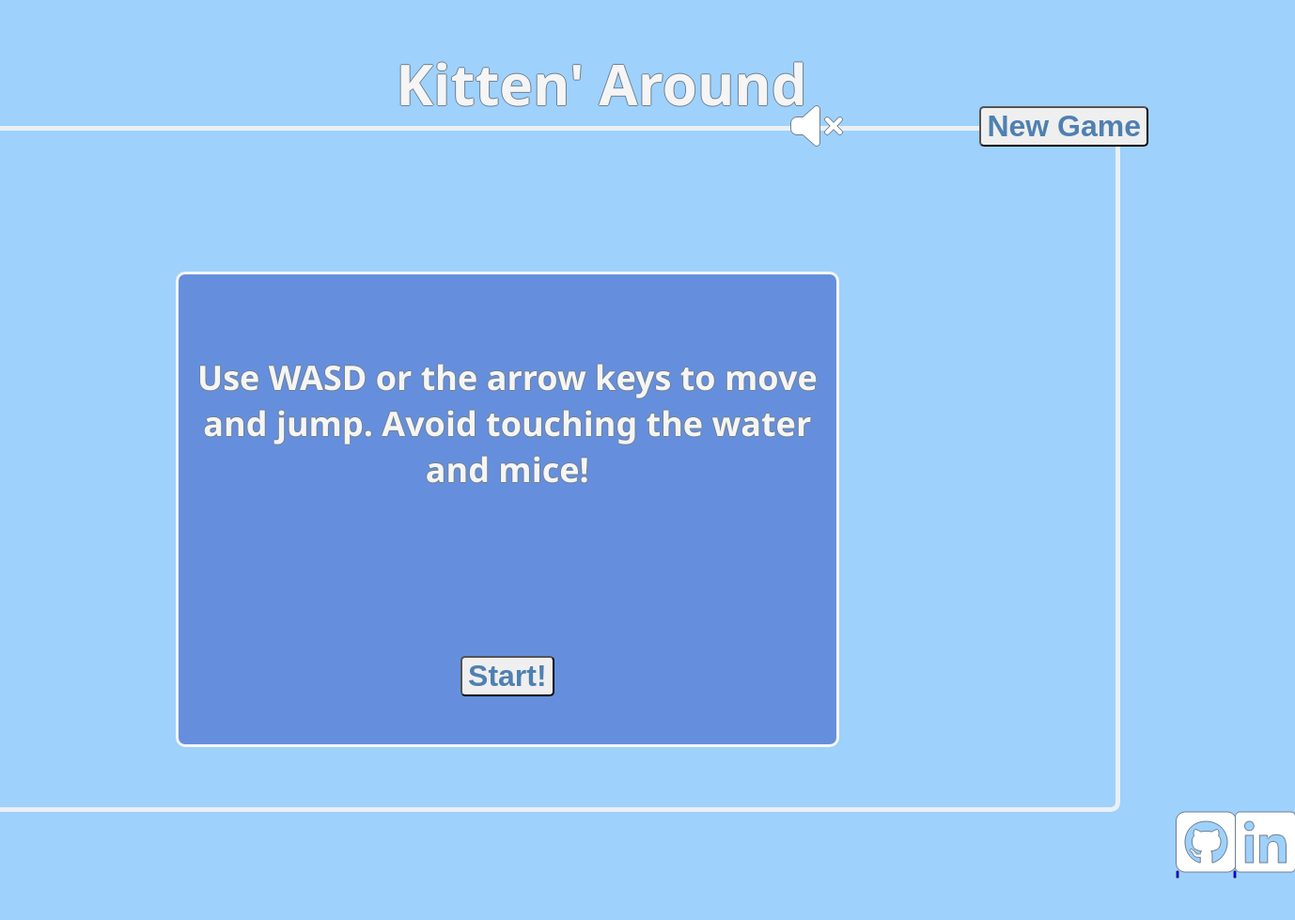
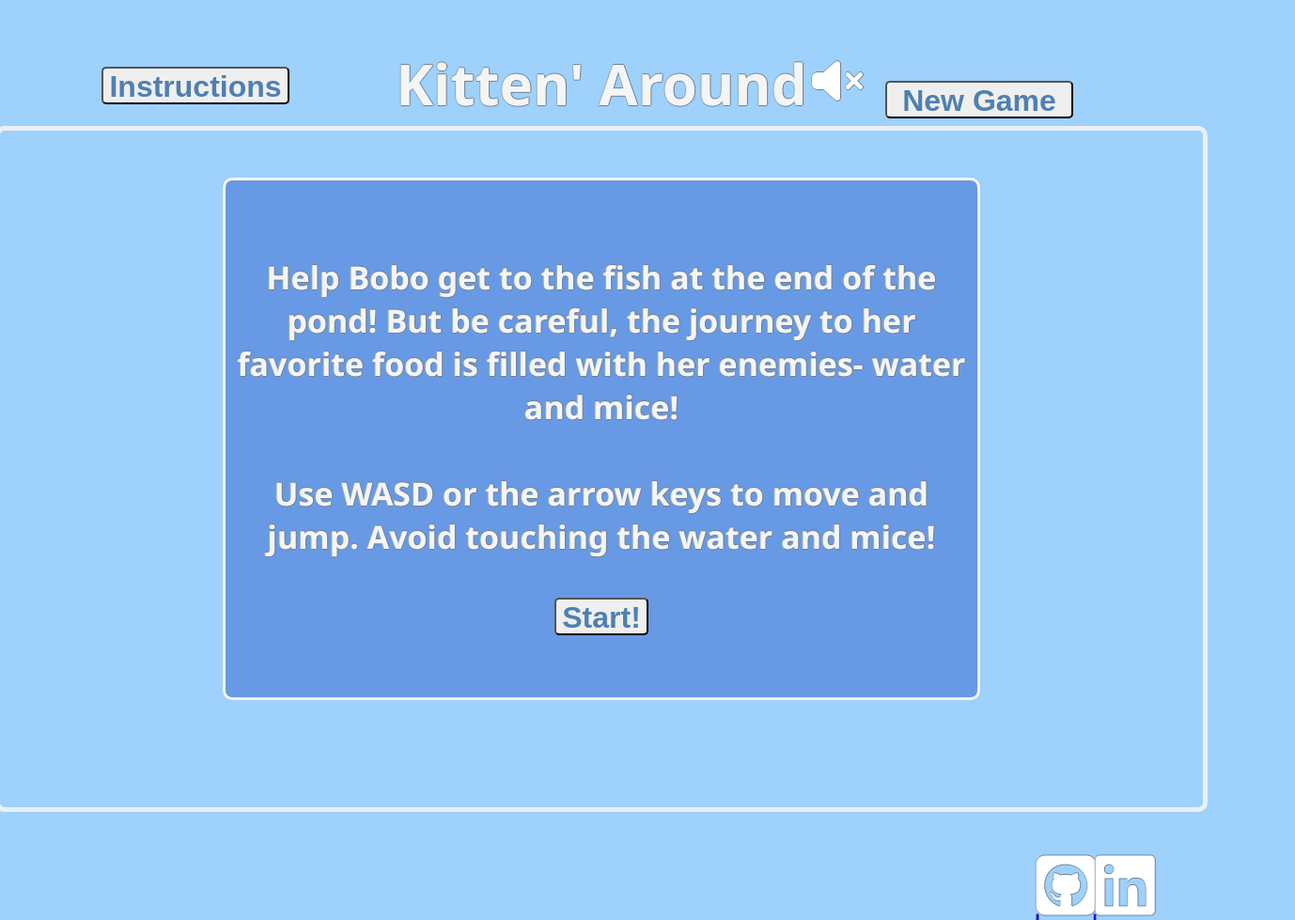
Before and after one commit to amandac3600/Kitten_Around, a website built with webpack: page index.html in a window 1280 px wide. Shown: the whole page at 94% size, 1378 px wide, since content can reach past the window. Before the commit the page ends 954 px from the top, so only its background shows below. Built offline with Linux system fonts and the light colour scheme.

Commit message:
css reformatting

```diff
--- a/index.html
+++ b/index.html
@@ -19,14 +19,7 @@
   <div id="startscreen">
     <button id="button">Start!</button>
   </div>
-  <!-- <div class="instructions">
-    <h2>Instructions</h2>
-    <ul>
-      <li>Use A and D keys or left/right arrow keys to move</li>
-      <li>Use W key or up arrow key to jump</li>
-      <li>Avoid touching the water and mice</li>
-    </ul>
-  </div> -->
+  <button id="instructions" onclick="window.location.reload(true)">Instructions</button>
   <div id="game-over"></div>
   <div id="win-msg"></div>
   <div class="buttons">
--- a/src/index.js
+++ b/src/index.js
@@ -9,6 +9,7 @@ window.onload = function() {
   let startscreen = document.getElementById("startscreen");
   let button = document.getElementById("button");
   function hide() {
+    console.log('hiiii')
     startscreen.style.display = "none";
     startscreen.setAttribute("id", "hidden");
   }
@@ -85,7 +86,7 @@ window.onload = function() {
   mice.push(mouse4);
   mice.push(mouse5);
 
-  let fish = new Border(3800, 620, 100, 40, "fish");
+  let fish = new Border(3700, 620, 100, 40, "fish");
   borders.push(fish);
 
   function draw() {
@@ -101,11 +102,11 @@ window.onload = function() {
 
 
     if (player.xvel > 0) {
-      if (player.x < 3200 && player.x > 500) {
+      if (player.x < 3300 && player.x > 500) {
         ctx.translate(-player.xvel - 5, 0);
       }
     } else if (player.xvel < 0) {
-      if (player.x > 500 && player.x < 3200) {
+      if (player.x > 500 && player.x < 3300) {
         ctx.translate(-player.xvel + 5, 0);
       }
     }
@@ -197,14 +198,19 @@ window.onload = function() {
       }
 
       if(checkCollision(verticalRect, borderRect) && border.type === "log") {
-        if (player.y - player.height + 240 < borderRect.y && player.x + player.width - 50 > borderRect.x) {
+        // left of log
+        if (player.y - player.height + 240 < borderRect.y && player.x + player.width - 50 > borderRect.x && player.x + player.width / 2 < borderRect.x + borderRect.width / 2) {
+          player.y = borderRect.y - player.height - 5;
+        }
+        //right of log
+        if (player.y - player.height + 240 < borderRect.y && player.x + player.width - 80 < borderRect.x + borderRect.width && player.x + player.width / 2 > borderRect.x + borderRect.width / 2) {
           player.y = borderRect.y - player.height - 5;
         }
       }
 
       //check collision with water
       if(checkCollision(verticalRect, borderRect) && border.type === "water") {
-        if (player.y + player.height > borderRect.y) {
+        if (player.y + player.height - 10 > borderRect.y) {
           displayGameOver();
           gameOver();
           if (catSound.playing === true) {
@@ -269,24 +275,6 @@ window.onload = function() {
         }
       }
 
-
-      // if(checkCollision(verticalRect, mouseRect)) {
-      //   if (player.y + player.height > mouseRect.y && player.x + player.width > mouseRect.x ) {
-      //     displayGameOver();
-      //     gameOver();
-      //     if (catSound.playing === true) {
-      //       catSound.play();
-      //       mouseSound.play();
-      //     }
-      //   } else if (player.y < mouseRect.y + mouseRect.height && player.x + player.width > mouseRect.x ) {
-      //     displayGameOver();
-      //     gameOver();
-      //     if (catSound.playing === true) {
-      //       catSound.play();
-      //       mouseSound.play();
-      //     }
-      //   }
-      // }
     });
   }
 
@@ -313,8 +301,7 @@ window.onload = function() {
     let startScreen = document.getElementById('startscreen');
     let text = document.createElement('p');
     startScreen.appendChild(text);
-    text.innerHTML = 'Help Bobo get to the fish at the end of the pond! But be careful, the journey to her favorite food is filled with her enemies- water and mice!';
-    text.innerHTML = "Use WASD or the arrow keys to move and jump. Avoid touching the water and mice!"
+    text.innerHTML = 'Help Bobo get to the fish at the end of the pond! But be careful, the journey to her favorite food is filled with her enemies- water and mice! <br /> <br /> Use WASD or the arrow keys to move and jump. Avoid touching the water and mice!';
   }
 
   function createGameOver() {
@@ -329,9 +316,11 @@ window.onload = function() {
     gameOverMessage.setAttribute("id", "gg");
     text.innerHTML = 'You ruined Bobo\'s appetite';
     button.innerText = 'New Game';
+    button.setAttribute("id", "new");
   }
 
   function displayGameOver() {
+    console.log("game over");
     createGameOver();
     let message = document.getElementById("gg");
     message.classList.add("enable");
@@ -359,7 +348,9 @@ window.onload = function() {
   }
 
   function toggleSound () {
+
     let vol = document.getElementById("volume");
+    console.log(vol);
     if (vol.className === "fas fa-volume-mute") {
       backgroundSound.play();
       catSound.playing = true;
--- a/src/index.scss
+++ b/src/index.scss
@@ -5,15 +5,17 @@ body {
   background-color: rgb(158, 209, 252);
   position: relative;
   color: whitesmoke;
-  text-shadow: -1px 0 slategray, 0 1px slategray, 1px 0 slategray, 0 -1px slategray;
+  text-shadow: -1px 0 rgb(147, 170, 194), 0 1px slategray, 1px 0 slategray, 0 -1px slategray;
 }
 
 canvas {
+  position: absolute;
   border: 5px solid rgb(235, 240, 243);
   border-radius: 10px;
   width: 1280px;
   height: 720px;
   margin-top: 10%;
+  z-index: -1;
 }
 
 .title {
@@ -23,28 +25,26 @@ canvas {
   font-size: 60px;
 }
 
-// .instructions {
-//   width: 350px;
-//   height: 400px;
-//   font-family: 'Segoe UI', Tahoma, Geneva, Verdana, sans-serif;
-//   font-weight: 800;
-//   margin-top: 30px;
-//   font-size: 32px;
-// }
+#instructions {
+  position: absolute;
+  height: 40px;
+  width: 200px;
+  font-size: 32px;
+  font-weight: 700;
+  color: rgb(79, 128, 177);
+  border-radius: 5px;
+  left: 100px;
+  margin-top: 5%;
+}
 
-// .instructions ul {
-//   font-weight: 700;
-//   font-size: 20px;
-//   text-align: left;
-// }
-
-.volume ul{
+#volume {
   cursor: pointer;
   position: absolute;
   justify-content: flex-end;
-  margin-top: 100px;
-  margin-left: 900px;
+  margin-top: 3%;
+  right: 28%;
   font-size: 48px;
+  z-index: 1000;
 }
 
 #volume:hover {
@@ -54,9 +54,8 @@ canvas {
 .buttons {
   position: absolute;
   justify-content: flex-end;
-  margin: auto;
-  top: 25px;
   right: 50px;
+  height: 40px;
   font-family: 'Segoe UI', Tahoma, Geneva, Verdana, sans-serif;
   font-weight: 800;
   font-size: 30px;
@@ -67,14 +66,15 @@ canvas {
 }
 
 .socials ul{
+  position: absolute;
   display: flex;
   list-style: none;
-  justify-content: flex-end;
-  margin-top: 850px;
-  margin-right: 20px;
+  top: 5500%;
+  right: 5%;
 }
 
 a {
+  position: absolute;
   cursor: pointer;
   font-size: 72px;
 }
@@ -86,7 +86,6 @@ a:hover {
 a:last-child {
   display: flex;
   position: relative;
-  justify-content: center;
   top: 2px;
   left: 20px;
 }
@@ -97,7 +96,8 @@ a:last-child {
 
 .ggmessage, .winmessage {
   font-family: 'Segoe UI', Tahoma, Geneva, Verdana, sans-serif;
-  font-size: 48px;
+  font-size: 40px;
+  font-weight: 700;
   position: absolute;
   justify-content: center;
   width: 500px;
@@ -105,39 +105,57 @@ a:last-child {
   border: 3px solid whitesmoke;
   border-radius: 10px;
   background-color: rgb(101, 143, 221);
-  top: 40%;
-  left: 40%;
+  top: 2500%;
+  left: 35%;
 }
 
 #startscreen {
   font-family: 'Segoe UI', Tahoma, Geneva, Verdana, sans-serif;
-  font-size: 36px;
+  font-size: 34px;
   font-weight: 700;
   position: absolute;
   justify-content: center;
-  width: 700px;
-  height: 500px;
+  width: 800px;
+  height: 550px;
   border: 3px solid whitesmoke;
   border-radius: 10px;
-  background-color: rgb(101, 143, 221);
-  top: 30%;
-  right: 30%;
+  background-color: rgb(104, 153, 228);
+  margin-top: 14.3%;
+  margin-left: 0%;
 }
 
 #button {
   position: relative;
+  z-index: 1000;
   font-size: 32px;
   justify-content: center;
   margin: auto;
   top: 80%;
 }
 
+#button:hover {
+  background-color: rgb(187, 203, 233);
+}
+
 button {
+  position: absolute;
   font-size: 32px;
+  height: 40px;
   font-weight: 700;
   color: rgb(79, 128, 177);
   border-radius: 5px;
-  margin-top: 50px;
+  margin-top: 25%;
+}
+
+#newgame {
+  margin-top: 120%;
+  right: 200%;
+  width: 200px;
+}
+
+#new {
+  position: relative;
+  margin-top: 0%;
 }
 
 button:hover {
```
Also changed, not shown: dist/main.css, dist/main.js.
